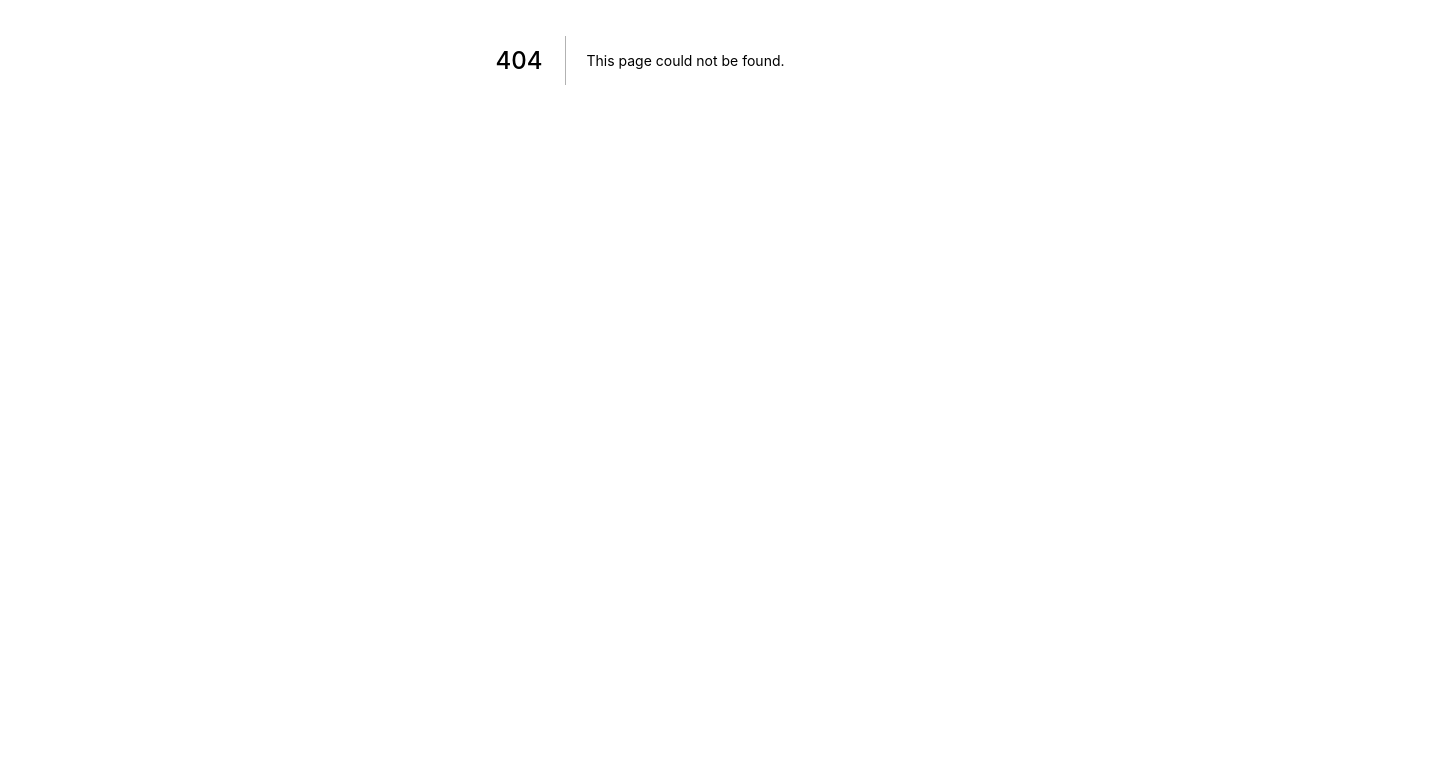
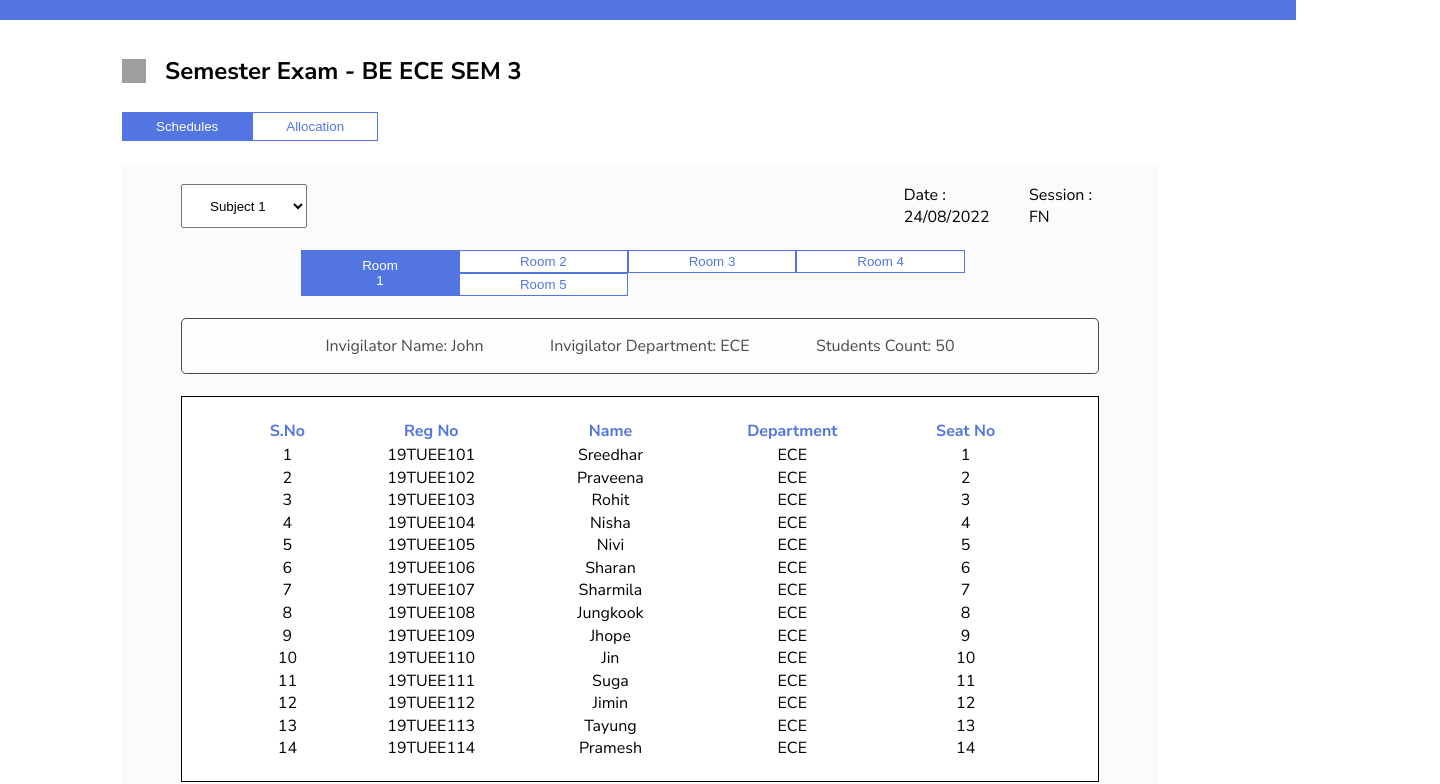
Before and after one commit to santhoshbasva/ReactSetup, a Next.js app: page /StudentAllocation in a window 1280 px wide. Before the commit this address had no page. Shown: the part 340-1124 px from the top of the page, 1440 px wide, since content can reach past the window. Before the commit the page ends 800 px from the top, so only its background shows below. Built offline with nearby package versions, Linux system fonts and the light colour scheme; grey boxes are pictures that could not be loaded.

Commit message:
Student Allocation

```diff
--- /dev/null
+++ b/pages/StudentAllocation.js
@@ -0,0 +1,17 @@
+import React from 'react'
+import { StudentAllocationComp } from '../src/Components/StudentAllocationComp'
+import Footer from '../src/Layouts/Footer'
+import Header from '../src/Layouts/Header'
+import { Font } from '../src/font'
+
+const StudentAllocation = () => {
+  return (
+    <div>
+    <Font/>
+    <Header/>
+    <StudentAllocationComp/>
+    <Footer/>
+    </div>
+  )
+}
+export default StudentAllocation
--- /dev/null
+++ b/src/Components/StudentAllocationComp.js
@@ -0,0 +1,160 @@
+import React from 'react'
+import { ScheduleAndAllocation } from './StudentScheduleComp'
+import { StudentData } from '../StudentData'
+import TextComponent from './TextComponent'
+export const StudentAllocationComp = () => {
+    return (
+        <div style={{ padding: '35px 122px 105px' }}>
+            <div style={{ flexDirection: 'row', display: 'flex' }}>
+                <img
+                    style={{
+                        height: '24px',
+                        width: '24px',
+                        marginTop: '4px',
+                    }}
+                    src="https://i.ibb.co/HnM1WDs/Vectorarrow.png"
+                />
+                <div
+                    style={{
+                        marginLeft: '19px',
+                        marginBottom: '4px',
+                        fontStyle: 'normal',
+                        fontWeight: '600',
+                        fontSize: '24px',
+                        lineHeight: '33px',
+                    }}
+                >
+                    Semester Exam - BE ECE SEM 3
+                </div>
+            </div>
+            <ScheduleAndAllocation />
+            <br />
+            <AlloWrap />
+        </div>
+    )
+}
+
+export const AlloWrap = () => {
+    return (
+        <div
+            style={{
+                padding: '20px 58px 78px',
+                border: '1px solid #FBFBFB',
+                backgroundColor: '#FBFBFB',
+            }}
+        >
+            <div style={{ display: 'flex', direction: 'row' }}>
+                <select style={{ padding: '6px 24px' }}>
+                    <option>Subject 1</option>
+                    <option>Subject 2</option>
+                    <option>Subject 3</option>
+                    <option>Subject 4</option>
+                    <option>Subject 5</option>
+                </select>
+                <div
+                    style={{
+                        marginLeft: '65%',
+                        display: 'flex',
+                        direction: 'row',
+                    }}
+                >
+                    <TextComponent label="Date : 24/08/2022" />
+                    <div style={{ marginLeft: '20px' }}>
+                        <TextComponent label="Session : FN" />
+                    </div>
+                </div>
+            </div>
+            <RoomButton />
+            <Invigilation />
+            <br/>
+            <StudentTable />
+        </div>
+    )
+}
+
+export const RoomButton = (props) => {
+    const { style } = props
+    return (
+        <div
+            style={{ padding: '22px 120px', display: 'flex', direction: 'row' }}
+        >
+            <button
+                style={{
+                    padding: '3px 60px',
+                    color: 'white',
+                    backgroundColor: '#5375E2',
+                    border: '1px solid #5375E2',
+                }}
+            >
+                <TextComponent label="Room 1" />
+            </button>
+            <div>
+                <button style={styles.styledbutton}>
+                    <TextComponent label="Room 2" />
+                </button>
+                <button style={styles.styledbutton}>
+                    <TextComponent label="Room 3" />
+                </button>
+                <button style={styles.styledbutton}>
+                    <TextComponent label="Room 4" />
+                </button>
+                <button style={styles.styledbutton}>
+                    <TextComponent label="Room 5" />
+                </button>
+            </div>
+        </div>
+    )
+}
+const styles = {
+    styledbutton: {
+        padding: '3px 60px',
+        color: '#5375E2',
+        backgroundColor: 'white',
+        border: '1px solid #5375E2',
+    },
+    Invigilation: {
+        padding: '16px 77px',
+        display: 'flex',
+        direction: 'row',
+        backgroundColor: 'white',
+        border: '1px solid #000000',
+        opacity: 0.7,
+        borderRadius: '5px',
+        justifyContent:"space-evenly"
+    },
+}
+
+export const Invigilation = () => {
+    return (
+        <div style={styles.Invigilation}>
+            <TextComponent label="Invigilator Name: John " />
+            <TextComponent label="Invigilator Department: ECE   " />
+            <TextComponent label="Students Count: 50" />
+        </div>
+    )
+}
+export const StudentTable =()=>{
+  return(
+<div  style={{ padding: '20px 62px', border: '1px solid #000000',backgroundColor:"white", }}>
+  <table style={{width:"100%",textAlign:"center",}}>
+    <tr style={{color:"#5375E2",fontWeight:"600"}}>
+      <td><TextComponent label="S.No" /></td>
+      <td><TextComponent label="Reg No" /></td>
+      <td><TextComponent label="Name" /></td>
+      <td><TextComponent label="Department" /></td>
+      <td><TextComponent label="Seat No" /></td>
+    </tr>
+    {StudentData.map((index)=>(
+    <tr style={{padding:"25px",fontWeight:"400",fontSize:"16px",lineHeight:"116%"}}>
+      <td>{index.sn}</td>
+      <td>{index.regno}</td>
+      <td>{index.name}</td>
+      <td>{index.dep}</td>
+      <td>{index.seatno}</td>
+
+    </tr>
+    ))}
+  </table>
+</div>
+  )
+}
--- a/src/Components/StudentScheduleComp.js
+++ b/src/Components/StudentScheduleComp.js
@@ -1,9 +1,9 @@
-import React from 'react'
+import React,{useState} from 'react'
 import TextComponent from './TextComponent'
-import { TableData } from '../TableData'
+import { TableData,LabData } from '../TableData'
 export const StuWrapper = () => {
     return (
-        <div style={{ padding: '35px 122px 185px' }}>
+        <div style={{ padding: '35px 122px 105px' }}>
             <div style={{ flexDirection: 'row', display: 'flex' }}>
                 <img
                     style={{
@@ -63,32 +63,61 @@ export const ScheduleAndAllocation = () => {
 export const StuSubWrppaer = () => {
     return (
         <div style={{ padding: '20px 58px 78px', border: '1px solid #D6D5D7' }}>
-           <h3> Semester Schedules</h3>
-            <TableBorder />
+           <h3>Semester Schedule</h3>
+            <SemTable />
+            <h3>Lab Schedule</h3>
+            <LabTable/>
         </div>
     )
 }
 
-export const TableBorder = () => {
-    return (
-        <div
-            style={{ padding: '20px 62px', border: '1px solid #000000' }}
-        >
-        <Table/>
 
-        </div>
-    )
-}
-export const Table =()=>{
+export const SemTable =()=>{
   return(
-    <table style={{justifyContent:"space-between"}}>
-    <tr style={{color:"#5375E2",alignContent:"space-evenly"}}>
-      <th>S.No</th>
-      <th>Date</th>
-      <th>Session</th>
-      <th>Course Code</th>
-      <th>Subject Name</th>
+<div  style={{ padding: '20px 62px', border: '1px solid #000000', }}>
+  <table style={{width:"100%",textAlign:"center",}}>
+    <tr style={{color:"#5375E2",fontWeight:"600"}}>
+      <td><TextComponent label="S.No" /></td>
+      <td><TextComponent label="Date" /></td>
+      <td><TextComponent label="Session" /></td>
+      <td><TextComponent label="Course Code" /></td>
+      <td><TextComponent label="Subject Name" /></td>
     </tr>
+    {TableData.map((semSchedule)=>(
+    <tr style={{padding:"25px",fontWeight:"600"}}>
+      <td>{semSchedule.sn}</td>
+      <td>{semSchedule.date}</td>
+      <td>{semSchedule.session}</td>
+      <td>{semSchedule.code}</td>
+      <td>{semSchedule.subname}</td>
+    </tr>
+    ))}
   </table>
+</div>
   )
 }
+
+export const LabTable =()=>{
+  return(
+    <div  style={{ padding: '20px 62px', border: '1px solid #000000' }}>
+    <table style={{width:"100%",textAlign:"center",}}>
+    <tr style={{color:"#5375E2",fontWeight:"600",border: "1px solid black",}}>
+      <td><TextComponent label="S.No" /></td>
+      <td><TextComponent label="Date" /></td>
+      <td><TextComponent label="Session" /></td>
+      <td><TextComponent label="Course Code" /></td>
+      <td><TextComponent label="Subject Name" /></td>
+    </tr>
+    {LabData.map((semSchedule)=>(
+    <tr style={{padding:"25px",fontWeight:"600"}}>
+      <td>{semSchedule.sn}</td>
+      <td>{semSchedule.date}</td>
+      <td>{semSchedule.session}</td>
+      <td>{semSchedule.code}</td>
+      <td>{semSchedule.subname}</td>
+    </tr>
+    ))}
+  </table>
+  </div>
+  )
+}
--- a/src/Layouts/Footer.js
+++ b/src/Layouts/Footer.js
@@ -2,7 +2,7 @@ import React from 'react'
 
 export const Footer = () => {
   return (
-    <div style={{width:"100%",backgroundColor:"#FBFBFB",marginTop:"47%"}}>
+    <div style={{width:"100%",backgroundColor:"#FBFBFB",marginTop:"%"}}>
       <footer
       style={{display:"flex",fontFamily: "Nunito",
       direction:"row",opacity:"0.5",justifyContent:'center',alignItems:'center'}}>
--- /dev/null
+++ b/src/StudentData.js
@@ -0,0 +1,100 @@
+export const StudentData=[
+    {
+        sn:"1",
+        regno:"19TUEE101",
+        name:"Sreedhar",
+        dep:"ECE",
+        seatno:"1"
+    },
+    {
+        sn:"2",
+        regno:"19TUEE102",
+        name:"Praveena",
+        dep:"ECE",
+        seatno:"2"
+    },
+    {
+        sn:"3",
+        regno:"19TUEE103",
+        name:"Rohit",
+        dep:"ECE",
+        seatno:"3"
+    },
+    {
+        sn:"4",
+        regno:"19TUEE104",
+        name:"Nisha",
+        dep:"ECE",
+        seatno:"4"
+    },
+    {
+        sn:"5",
+        regno:"19TUEE105",
+        name:"Nivi",
+        dep:"ECE",
+        seatno:"5"
+    },
+    {
+        sn:"6",
+        regno:"19TUEE106",
+        name:"Sharan",
+        dep:"ECE",
+        seatno:"6"
+    },
+    {
+        sn:"7",
+        regno:"19TUEE107",
+        name:"Sharmila",
+        dep:"ECE",
+        seatno:"7"
+    },
+    {
+        sn:"8",
+        regno:"19TUEE108",
+        name:"Jungkook",
+        dep:"ECE",
+        seatno:"8"
+    },
+    {
+        sn:"9",
+        regno:"19TUEE109",
+        name:"Jhope",
+        dep:"ECE",
+        seatno:"9"
+    },
+    {
+        sn:"10",
+        regno:"19TUEE110",
+        name:"Jin",
+        dep:"ECE",
+        seatno:"10"
+    },
+    {
+        sn:"11",
+        regno:"19TUEE111",
+        name:"Suga",
+        dep:"ECE",
+        seatno:"11"
+    },
+    {
+        sn:"12",
+        regno:"19TUEE112",
+        name:"Jimin",
+        dep:"ECE",
+        seatno:"12"
+    },
+    {
+        sn:"13",
+        regno:"19TUEE113",
+        name:"Tayung",
+        dep:"ECE",
+        seatno:"13"
+    },
+    {
+        sn:"14",
+        regno:"19TUEE114",
+        name:"Pramesh",
+        dep:"ECE",
+        seatno:"14"
+    },
+]
--- a/src/TableData.js
+++ b/src/TableData.js
@@ -40,3 +40,21 @@ export const TableData= [
         subname:"Control System"
     },
 ]
+export const LabData= [
+    {
+        id:0,
+        sn:"1",
+        date:"05/08/2022",
+        session:"FN",
+        code:"19QSA011",
+        subname:"Measurement and Instrumentation"
+    },
+    {
+        id:1,
+        sn:"2",
+        date:"07/08/2022",
+        session:"FN",
+        code:"19HSM002",
+        subname:"Electrical Machines"
+    },
+]
```
Also changed, not shown: src/Layouts/StuSchedule.js (deleted, +0 -9 lines).
